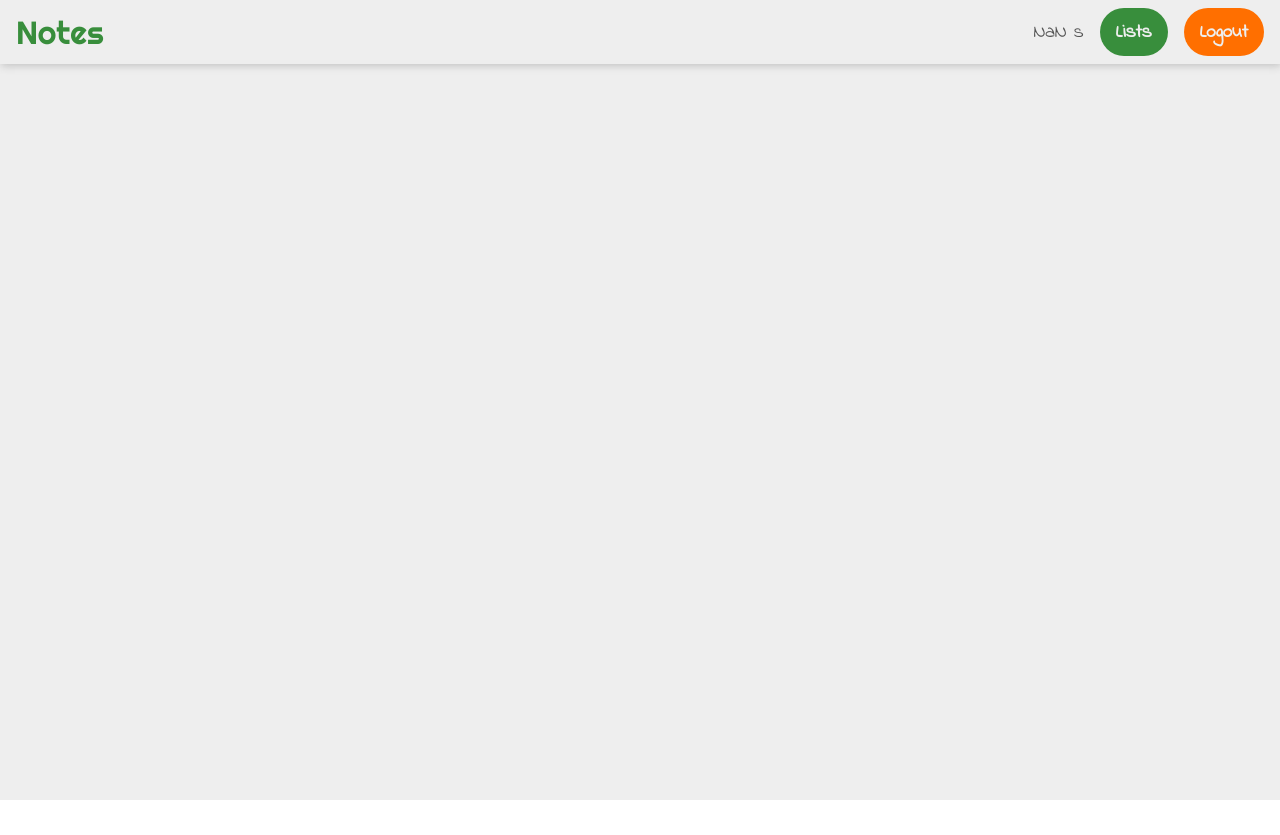
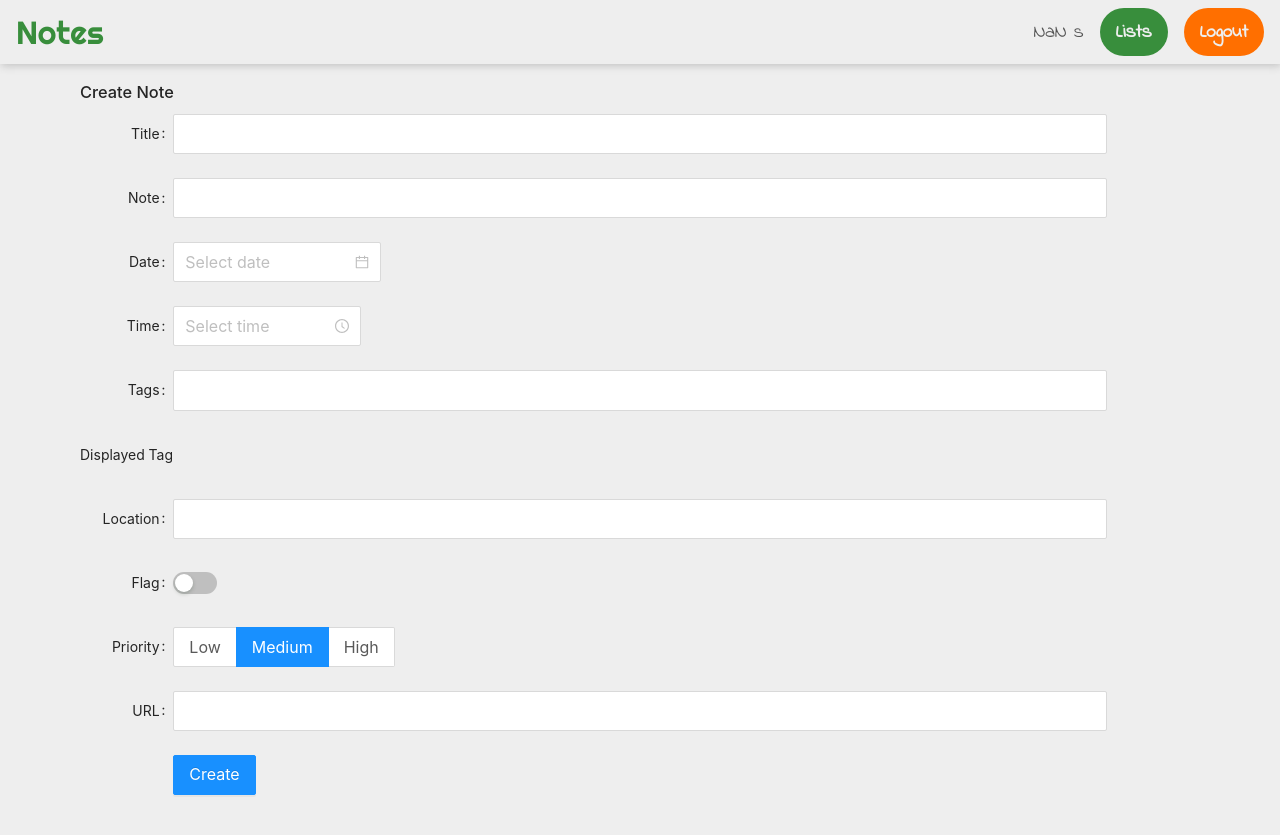
Before and after one commit to cuonggm/notes, a React (Create React App) app: page /notes in a window 1280 px wide. Before the commit the page ends 800 px from the top, so only its background shows below. Built offline with nearby package versions, Linux system fonts and the light colour scheme; sample sign-in values are in the browser's storage.

Commit message:
Add CreateNoteComponent UI

```diff
--- a/src/App.js
+++ b/src/App.js
@@ -14,6 +14,7 @@ import ShowListDetailPage from "./pages/ShowListDetailPage/ShowListDetailPage";
 import HeaderPage from "./pages/HeaderPage/HeaderPage";
 import {calculateRemainTime} from "./util/datetime";
 import {timeActions} from "./components/TimeComponent/timeSlice";
+import MainComponent from "./features/notes/MainComponent";
 
 // Do not import. Just get from Layout
 const {Content} = Layout;
@@ -125,6 +126,13 @@ function App() {
                             <Route path="/users/:userId/lists/:listId">
                                 {auth.isLoggedIn === true && <ShowListDetailPage/>}
                             </Route>
+                            <Route path="/notes">
+                                {auth.isLoggedIn && <MainComponent/>}
+                                {!auth.isLoggedIn && <Redirect to="/login"/>}
+                            </Route>
+                            <Route path="/">
+                                <Redirect to="/notes"/>
+                            </Route>
                         </Switch>
                     </Content>
                 </Layout>
--- a/src/components/ShowListDetail/ShowListDetail.js
+++ b/src/components/ShowListDetail/ShowListDetail.js
@@ -82,7 +82,7 @@ const ShowListDetail = (props) => {
                         <Input onChange={onKanjiChange}/>
                     </Form.Item>
 
-                    <Form.Item wrapperCol={{offset: 4, span: 20}}>
+                    <Form.Item wrapperCol={{offset: 2, span: 22}}>
                         <Button type="primary" onClick={onSubmit}>Create Word</Button>
                     </Form.Item>
                 </Form>
--- /dev/null
+++ b/src/features/notes/CreateNoteComponent/index.js
@@ -0,0 +1,90 @@
+import {Fragment, useState} from "react";
+import {Button, DatePicker, Form, Input, Radio, Switch, Tag, TimePicker} from "antd";
+import {breakTags} from "../util/util";
+
+const CreateNoteComponent = (props) => {
+    const [tags, setTags] = useState([]);
+    const [priority, setPriority] = useState("medium")
+
+    const onTagsChange = (event) => {
+        let tagList = breakTags(event.target.value);
+        setTags(state => {
+            return tagList;
+        });
+    }
+
+    const priorityOptions = [
+        {
+            label: "Low",
+            value: "low"
+        },
+        {
+            label: "Medium",
+            value: "medium"
+        },
+        {
+            label: "High",
+            value: "high"
+        },
+    ];
+
+    const onPriorityChange = ({target: {value}}) => {
+        setPriority(value);
+    };
+
+    return <Fragment>
+        <h1>Create Note</h1>
+        <Form size="large" labelCol={{span: 2}} wrapperCol={{span: 20}}>
+
+            <Form.Item name="title" label="Title">
+                <Input/>
+            </Form.Item>
+
+            <Form.Item name="note" label="Note">
+                <Input/>
+            </Form.Item>
+
+            <Form.Item name="date" label="Date">
+                <DatePicker format={"DD/MM/YYYY"}/>
+            </Form.Item>
+
+            <Form.Item name="time" label="Time">
+                <TimePicker format={"HH:mm"}/>
+            </Form.Item>
+
+            <Form.Item name="tags" label="Tags">
+                <Input onChange={onTagsChange}/>
+            </Form.Item>
+
+            <Form.Item label="Displayed Tags">
+                {tags.map((item) => {
+                    return <Tag color="blue" key={tags.indexOf(item)}>{item}</Tag>
+                })}
+            </Form.Item>
+
+            <Form.Item name="location" label="Location">
+                <Input/>
+            </Form.Item>
+
+            <Form.Item label="Flag">
+                <Switch/>
+            </Form.Item>
+
+            <Form.Item label="Priority">
+                <Radio.Group options={priorityOptions} onChange={onPriorityChange} value={priority} optionType="button"
+                             buttonStyle="solid"/>
+            </Form.Item>
+
+            <Form.Item name="url" label="URL">
+                <Input/>
+            </Form.Item>
+
+            <Form.Item wrapperCol={{offset: 2, span: 22}}>
+                <Button type="primary">Create</Button>
+            </Form.Item>
+
+        </Form>
+    </Fragment>
+};
+
+export default CreateNoteComponent;
--- /dev/null
+++ b/src/features/notes/MainComponent/index.js
@@ -0,0 +1,9 @@
+import CreateNoteComponent from "../CreateNoteComponent";
+
+const MainComponent = (props) => {
+    return <div>
+        <CreateNoteComponent/>
+    </div>
+};
+
+export default MainComponent;
--- /dev/null
+++ b/src/features/notes/util/util.js
@@ -0,0 +1,11 @@
+export const breakTags = (string) => {
+    let tagsString = string.trim();
+    while(tagsString.indexOf("  ") !== -1) {
+        tagsString = tagsString.replace("  ", " ");
+    }
+    let tagList = tagsString.split(" ").filter(function(item,i,allItems){
+        return i==allItems.indexOf(item);
+    }).join(" ");
+
+    return tagList.split(" ");
+}
```
